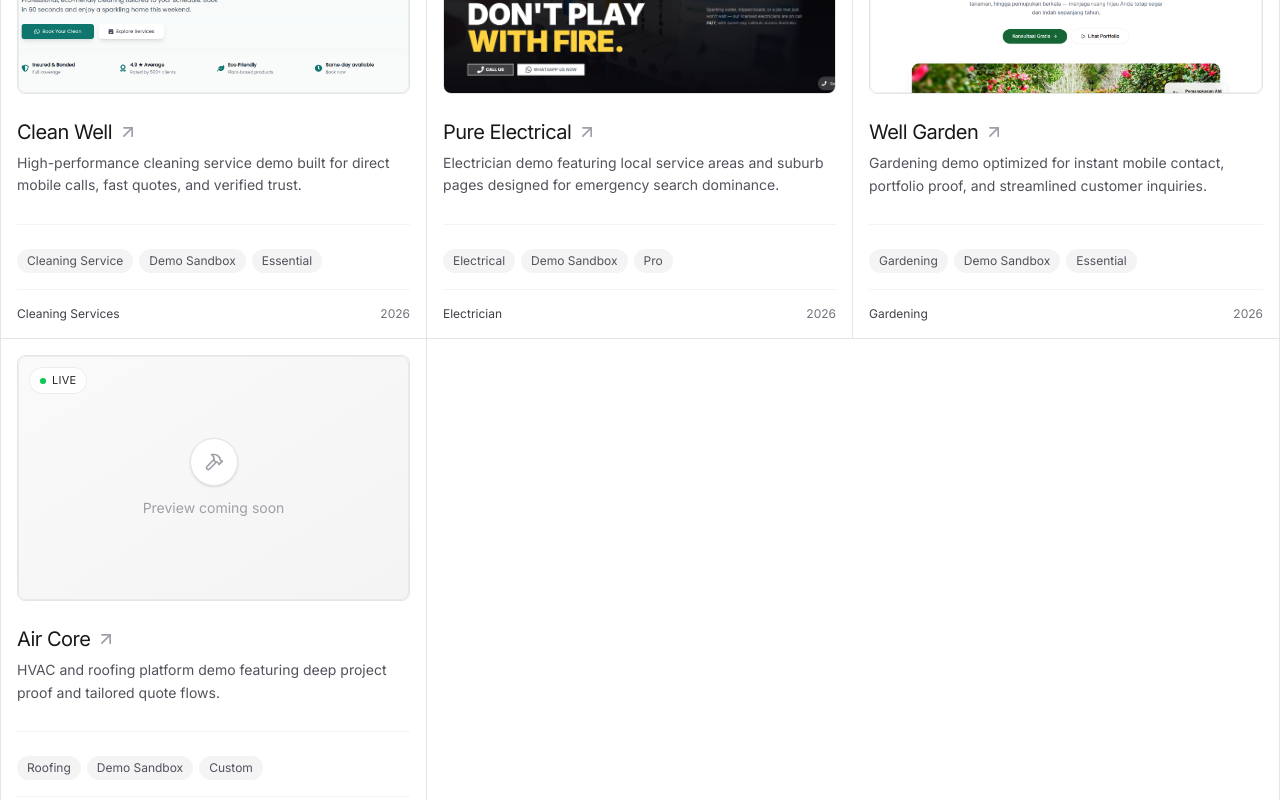
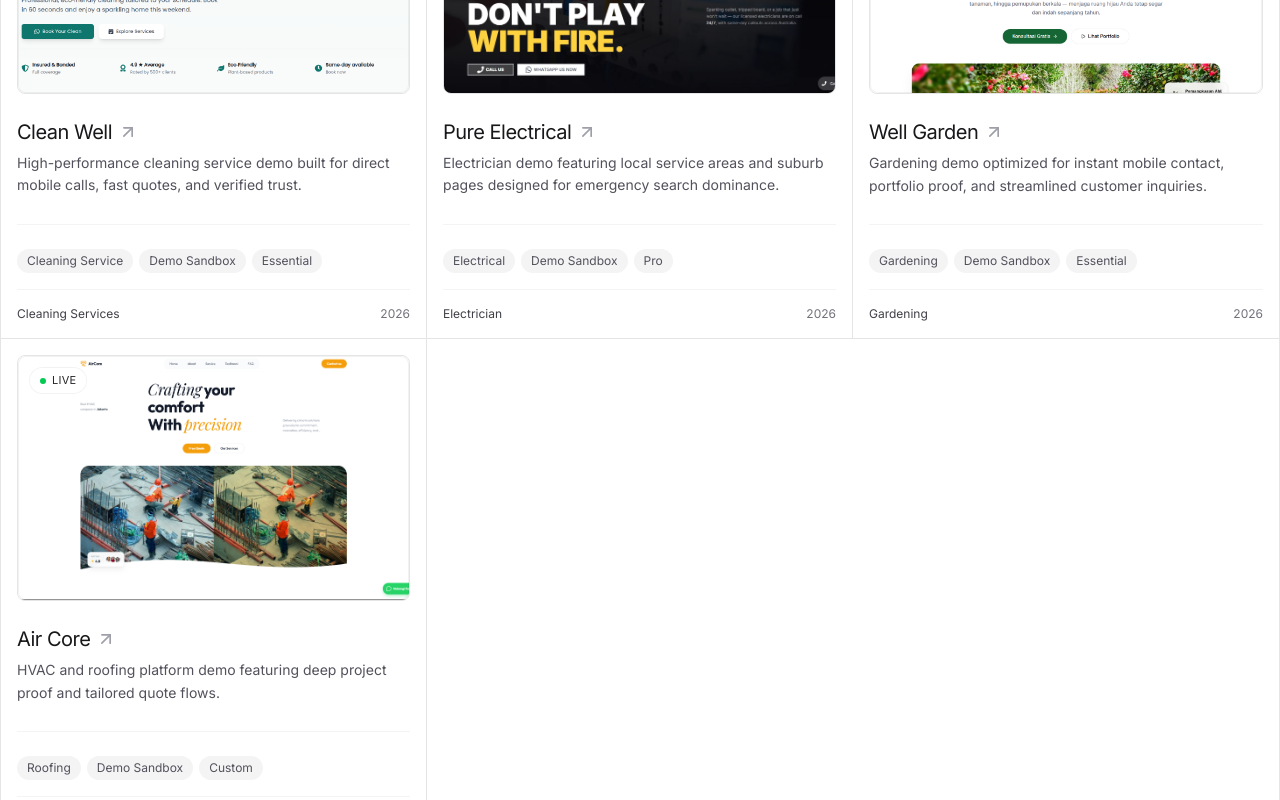
Before and after one commit to Fizora/lumentify, a Next.js app: page /showcase in a window 1280 px wide. Shown: the part 498-1298 px from the top of the page. Built offline with nearby package versions, Linux system fonts and the light colour scheme.

Commit message:
launch v1.2 beta (add air core image) in page showcase

```diff
--- a/src/components/constant/data-showcase.ts
+++ b/src/components/constant/data-showcase.ts
@@ -48,7 +48,7 @@ export const showcaseList: ShowcaseItem[] = [
     year: "2026",
   },
   {
-    img: "",
+    img: "/img/air-core.png",
     icon: LuHammer,
     name: "Air Core",
     desc: "HVAC and roofing platform demo featuring deep project proof and tailored quote flows.",
```
